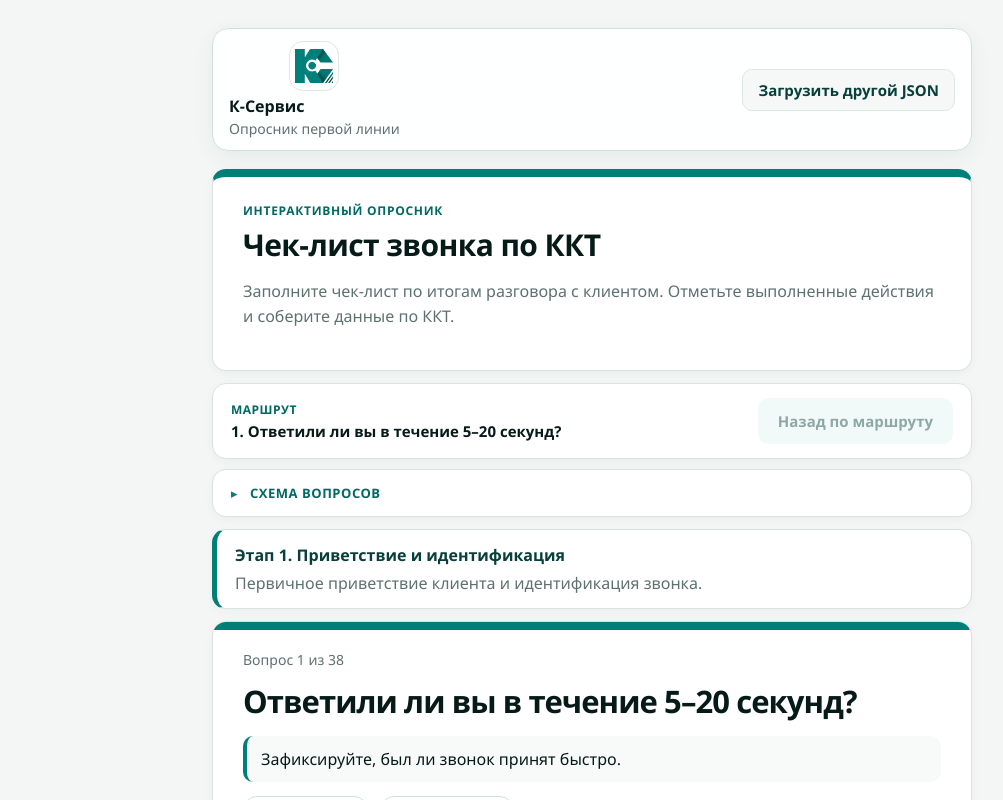
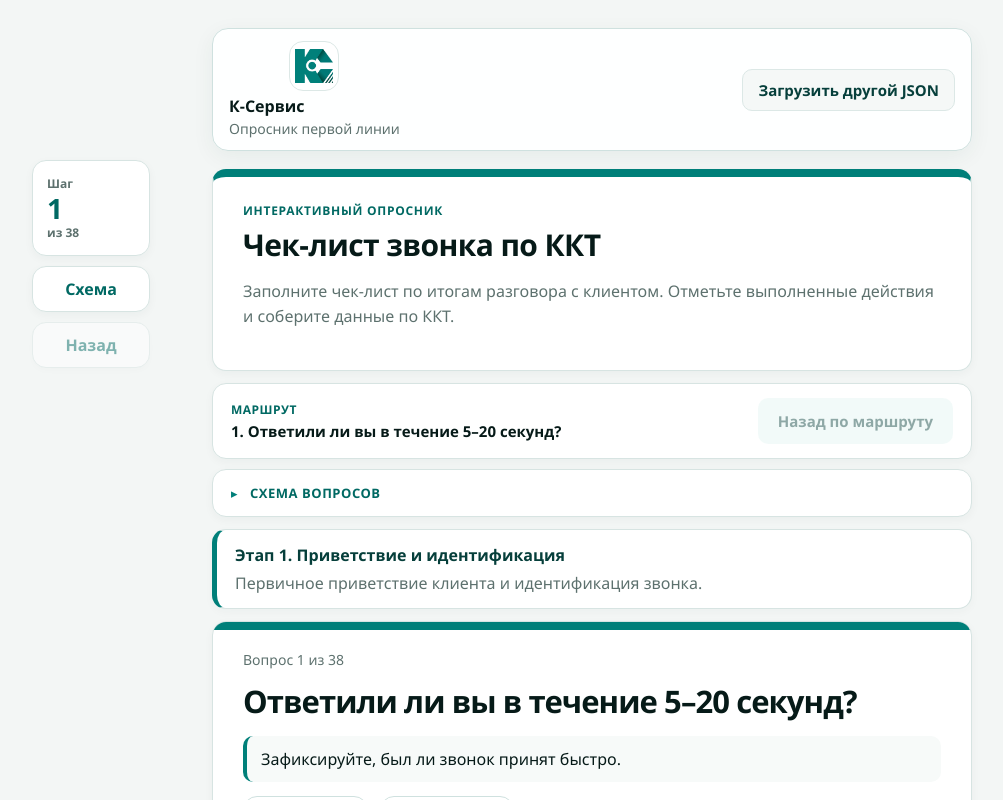
Before and after one commit to DenisBoytsov41/questionnaire-runner, a React (Vite) app: page / in a window 1280 px wide. Shown: the top 800 px of the page, without its empty margins (48-1051 px from the left). Built offline with nearby package versions, Linux system fonts and the light colour scheme.

Commit message:
Move runner controls into desktop rail

```diff
--- a/src/App.css
+++ b/src/App.css
@@ -571,6 +571,15 @@ p {
     white-space: normal;
   }
 
+  .runner-rail {
+    position: static;
+    display: grid;
+    grid-template-columns: 1fr 1fr 1fr;
+    width: auto;
+    max-width: 760px;
+    margin: 0 auto 12px;
+  }
+
   .answer-button,
   .primary-button,
   .secondary-button {
@@ -659,6 +668,63 @@ p {
 .upload-page,
 .runner-page {
   max-width: 760px;
+}
+
+.runner-layout {
+  position: relative;
+  max-width: 1060px;
+  margin: 0 auto;
+}
+
+.runner-rail {
+  position: fixed;
+  top: 160px;
+  left: max(18px, calc(50% - 560px));
+  display: grid;
+  gap: 10px;
+  width: 118px;
+}
+
+.runner-rail-card,
+.runner-rail-link {
+  border: 1px solid #d7e4e2;
+  border-radius: 14px;
+  background: #ffffff;
+  box-shadow: 0 3px 10px rgba(6, 63, 59, 0.04);
+}
+
+.runner-rail-card {
+  display: grid;
+  gap: 2px;
+  padding: 14px;
+}
+
+.runner-rail-card span,
+.runner-rail-card small {
+  color: var(--ks-muted);
+  font-size: 12px;
+  font-weight: 700;
+}
+
+.runner-rail-card strong {
+  color: var(--ks-brand-dark);
+  font-size: 28px;
+  line-height: 1;
+}
+
+.runner-rail-link {
+  display: inline-flex;
+  justify-content: center;
+  padding: 11px 12px;
+  color: var(--ks-brand-dark);
+  cursor: pointer;
+  font-weight: 800;
+  text-decoration: none;
+}
+
+.runner-rail-link:disabled {
+  opacity: 0.48;
+  cursor: not-allowed;
 }
 
 .top-bar {
@@ -973,10 +1039,7 @@ p {
 }
 
 .route-mini-list {
-  display: flex;
-  gap: 8px;
-  overflow: auto;
-  padding: 0 18px 14px;
+  display: none;
 }
 
 .route-mini-step {
--- a/src/features/questionnaire-runner/ui/QuestionnaireMap.tsx
+++ b/src/features/questionnaire-runner/ui/QuestionnaireMap.tsx
@@ -44,31 +44,6 @@ export function QuestionnaireMap({
             Назад по маршруту
           </button>
         </div>
-
-        {completedRoute.length > 0 && (
-          <div className="route-mini-list">
-            {completedRoute.slice(-5).map((questionId, index) => {
-              const question = questionnaire.questions.find((item) => item.id === questionId);
-              const routeNumber = completedRoute.length - completedRoute.slice(-5).length + index + 1;
-
-              if (!question) {
-                return null;
-              }
-
-              return (
-                <button
-                  key={`${questionId}-${routeNumber}`}
-                  type="button"
-                  className="route-mini-step"
-                  onClick={() => onNavigateToQuestion(questionId)}
-                >
-                  <span>{routeNumber}</span>
-                  {question.title}
-                </button>
-              );
-            })}
-          </div>
-        )}
       </div>
 
       <details className="navigator-panel map-card">
--- a/src/features/questionnaire-runner/ui/QuestionnaireRunner.tsx
+++ b/src/features/questionnaire-runner/ui/QuestionnaireRunner.tsx
@@ -63,6 +63,28 @@ export function QuestionnaireRunner({ questionnaire }: QuestionnaireRunnerProps)
   }
 
   return (
+    <div className="runner-layout">
+      <aside className="runner-rail" aria-label="Инструменты опросника">
+        <div className="runner-rail-card">
+          <span>Шаг</span>
+          <strong>{state.history.length + 1}</strong>
+          <small>из {mainQuestions.length}</small>
+        </div>
+
+        <a className="runner-rail-link" href="#question-map">
+          Схема
+        </a>
+
+        <button
+          type="button"
+          className="runner-rail-link"
+          disabled={state.history.length === 0}
+          onClick={() => dispatch({ type: "BACK" })}
+        >
+          Назад
+        </button>
+      </aside>
+
       <section className="runner-page">
         <div className="runner-header">
           <p className="page-kicker">Интерактивный опросник</p>
@@ -105,5 +127,6 @@ export function QuestionnaireRunner({ questionnaire }: QuestionnaireRunnerProps)
           onFinish={() => dispatch({ type: "FINISH" })}
         />
       </section>
+    </div>
   );
 }
```
Lines whose indentation alone changed are shown as unchanged.
